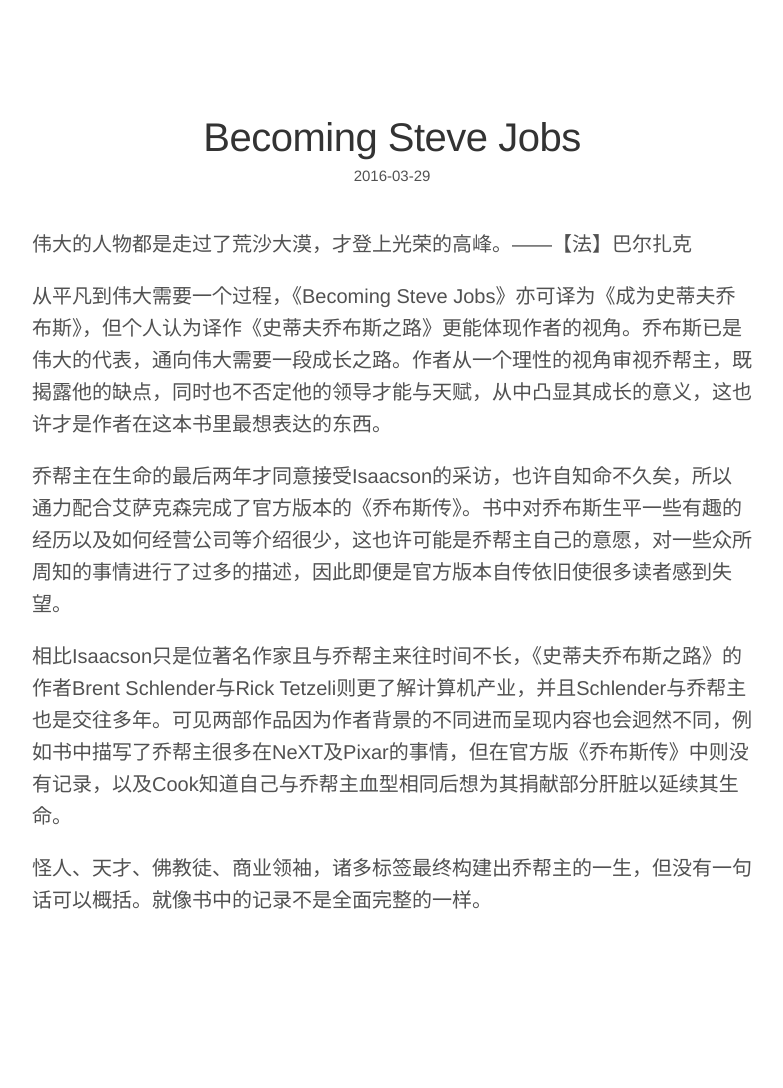
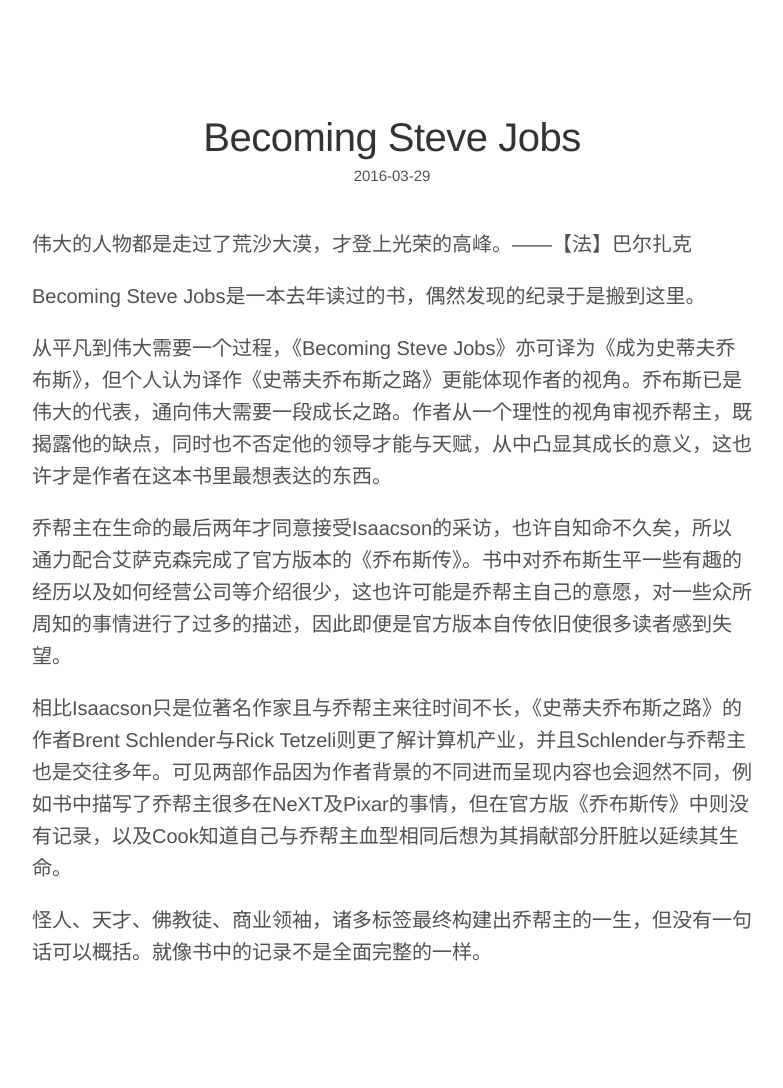
Before and after one commit to JonnyCheng/jonnycheng.github.io, a Jekyll site: the page built from _posts/2016-03-29-Becoming Steve Jobs.markdown, in a window 1280 px wide. Shown: the whole page, without its empty margins (248-1031 px from the left). Built offline with Jekyll 4.4.1, drawn with Linux system fonts in a browser that asks for light colours; before the commit the page ends 1036 px from its top, so only the background shows below that.

Commit message:
push new file

```diff
--- a/_posts/2016-03-29-Becoming Steve Jobs.markdown
+++ b/_posts/2016-03-29-Becoming Steve Jobs.markdown
@@ -6,6 +6,8 @@
 ---
 伟大的人物都是走过了荒沙大漠，才登上光荣的高峰。——【法】巴尔扎克
 
+Becoming Steve Jobs是一本去年读过的书，偶然发现的纪录于是搬到这里。
+
 从平凡到伟大需要一个过程，《Becoming Steve Jobs》亦可译为《成为史蒂夫乔布斯》，但个人认为译作《史蒂夫乔布斯之路》更能体现作者的视角。乔布斯已是伟大的代表，通向伟大需要一段成长之路。作者从一个理性的视角审视乔帮主，既揭露他的缺点，同时也不否定他的领导才能与天赋，从中凸显其成长的意义，这也许才是作者在这本书里最想表达的东西。
 
 乔帮主在生命的最后两年才同意接受Isaacson的采访，也许自知命不久矣，所以通力配合艾萨克森完成了官方版本的《乔布斯传》。书中对乔布斯生平一些有趣的经历以及如何经营公司等介绍很少，这也许可能是乔帮主自己的意愿，对一些众所周知的事情进行了过多的描述，因此即便是官方版本自传依旧使很多读者感到失望。
--- a/_posts/2016-04-19-西行漫记－Airbnb文化.markdown
+++ b/_posts/2016-04-19-西行漫记－Airbnb文化.markdown
@@ -6,7 +6,7 @@
 ---
 “Don’t fuck up the culture.“这是Peter Thiel在12年参观Airbnb办公室时说的一句话。
 
-有幸在Dr Guo的带领下参观Airbnb位于旧金山的总部，感受到了Airbnb独特的企业文化。
+有幸在Dr. Guo的带领下参观Airbnb位于旧金山的总部，感受到了Airbnb独特的企业文化。
 
 ![airbnb](/img/airbnb2.jpg)
 
```
Also changed, not shown: other parts of _posts/2016-04-19-西行漫记－Airbnb文化.markdown (+2 -2 lines).
